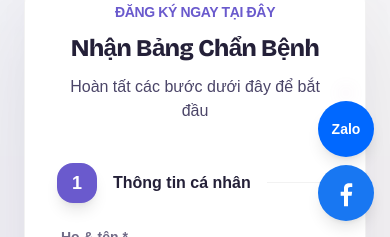
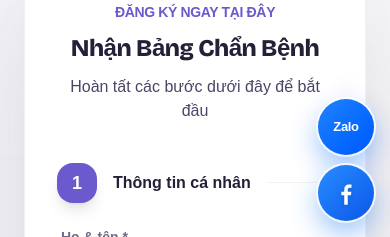
Before and after one commit to itxalo1413-art/Xalo_Landingpage, a Next.js app in the folder fe/: page / in a window 390 px wide. Shown: the part 607-844 px from the top of the page. Built offline with nearby package versions, Linux system fonts and the light colour scheme; no server answers; a web font is replaced by a local one.

Commit message:
Updating floating icons

```diff
--- a/fe/app/page.tsx
+++ b/fe/app/page.tsx
@@ -38,6 +38,22 @@ const INITIAL_FORM: FormData = {
 const INITIAL_SLOTS = 86;
 const FLOOR_SLOTS = 19;
 const RESET_SLOTS = 25;
+
+function resolveApiBaseUrl() {
+  const envBaseUrl = process.env.NEXT_PUBLIC_API_BASE_URL?.trim();
+  if (envBaseUrl) {
+    return envBaseUrl.replace(/\/+$/, "");
+  }
+
+  if (typeof window !== "undefined") {
+    const hostname = window.location.hostname;
+    if (hostname === "localhost" || hostname === "127.0.0.1") {
+      return "http://localhost:4000";
+    }
+  }
+
+  return null;
+}
 
 function getCycleResetStart(cycle: number) {
   return RESET_SLOTS;
@@ -179,7 +195,10 @@ export default function Home() {
 
     setIsSubmitting(true);
     try {
-      const baseUrl = process.env.NEXT_PUBLIC_API_BASE_URL ?? "http://localhost:4000";
+      const baseUrl = resolveApiBaseUrl();
+      if (!baseUrl) {
+        throw new Error("Chưa cấu hình API backend. Vui lòng thiết lập NEXT_PUBLIC_API_BASE_URL.");
+      }
       const response = await fetch(`${baseUrl}/leads`, {
         method: "POST",
         headers: { "Content-Type": "application/json" },
@@ -234,7 +253,11 @@ export default function Home() {
     // Sync display slots with real lead count from backend
     const fetchCount = async () => {
       try {
-        const baseUrl = process.env.NEXT_PUBLIC_API_BASE_URL ?? "http://localhost:4000";
+        const baseUrl = resolveApiBaseUrl();
+        if (!baseUrl) {
+          console.warn("[Slots] Skip sync: NEXT_PUBLIC_API_BASE_URL is not configured");
+          return;
+        }
         const response = await fetch(`${baseUrl}/leads/count?t=${Date.now()}`);
         if (!response.ok) return;
 
@@ -248,7 +271,7 @@ export default function Home() {
         localStorage.setItem("xle_slots_remaining", slots.toString());
         logSlotsCheckpoint("sync", count, slots);
       } catch (error) {
-        console.error("Failed to fetch registration count:", error);
+        console.warn("[Slots] Failed to sync registration count:", error);
       }
     };
 
@@ -942,7 +965,7 @@ export default function Home() {
         </div>
       </footer>
 
-      <div className="fixed bottom-4 right-4 md:bottom-8 md:right-8 z-50 flex flex-col items-center gap-2 md:gap-3 group">
+      <div className="fixed bottom-4 right-4 md:bottom-8 md:right-8 z-50 flex flex-col items-center gap-2.5 md:gap-3 group">
         <div className="relative">
           {/* Decorative glow behind the label */}
           <div className="absolute -inset-1 bg-gradient-to-r from-xle-primary to-xle-accent rounded-full blur opacity-20 group-hover:opacity-40 transition-opacity duration-500" />
@@ -961,18 +984,20 @@ export default function Home() {
           target="_blank"
           rel="noreferrer"
           aria-label="Liên hệ Zalo"
-          className="flex h-14 w-14 md:h-18 md:w-18 items-center justify-center rounded-full bg-[#0068ff] text-[14px] md:text-[18px] font-bold text-white shadow-lg transition hover:scale-105"
+          className="relative flex h-14 w-14 md:h-16 md:w-16 items-center justify-center rounded-full bg-gradient-to-br from-[#1f82ff] to-[#0057ff] text-[13px] md:text-[15px] font-black text-white shadow-[0_12px_28px_rgba(0,104,255,0.42)] ring-2 ring-white/80 transition-all duration-300 hover:-translate-y-0.5 hover:scale-105 hover:shadow-[0_16px_34px_rgba(0,104,255,0.52)] active:scale-95"
         >
-          Zalo
+          <span className="absolute inset-0 rounded-full bg-white/15 opacity-0 transition-opacity duration-300 hover:opacity-100" />
+          <span className="relative tracking-tight">Zalo</span>
         </a>
         <a
           href="https://www.facebook.com/xalo.english"
           target="_blank"
           rel="noreferrer"
           aria-label="Liên hệ Facebook"
-          className="flex h-14 w-14 md:h-18 md:w-18 items-center justify-center rounded-full bg-[#1877f2] text-white shadow-lg transition hover:scale-105"
+          className="relative flex h-14 w-14 md:h-16 md:w-16 items-center justify-center rounded-full bg-gradient-to-br from-[#2a8cff] to-[#0e56e9] text-white shadow-[0_12px_28px_rgba(24,119,242,0.45)] ring-2 ring-white/80 transition-all duration-300 hover:-translate-y-0.5 hover:scale-105 hover:shadow-[0_16px_34px_rgba(24,119,242,0.55)] active:scale-95"
         >
-          <svg viewBox="0 0 24 24" className="h-8 w-8 md:h-10 md:w-10 fill-current" aria-hidden="true">
+          <span className="absolute inset-0 rounded-full bg-white/15 opacity-0 transition-opacity duration-300 hover:opacity-100" />
+          <svg viewBox="0 0 24 24" className="relative h-7 w-7 md:h-8 md:w-8 fill-current drop-shadow-sm" aria-hidden="true">
             <path d="M13.5 22v-8h2.7l.4-3h-3.1V9.1c0-.9.3-1.6 1.7-1.6h1.5V4.8c-.3 0-1.2-.1-2.3-.1-2.3 0-3.9 1.4-3.9 4V11H8v3h2.5v8h3z" />
           </svg>
         </a>
```
